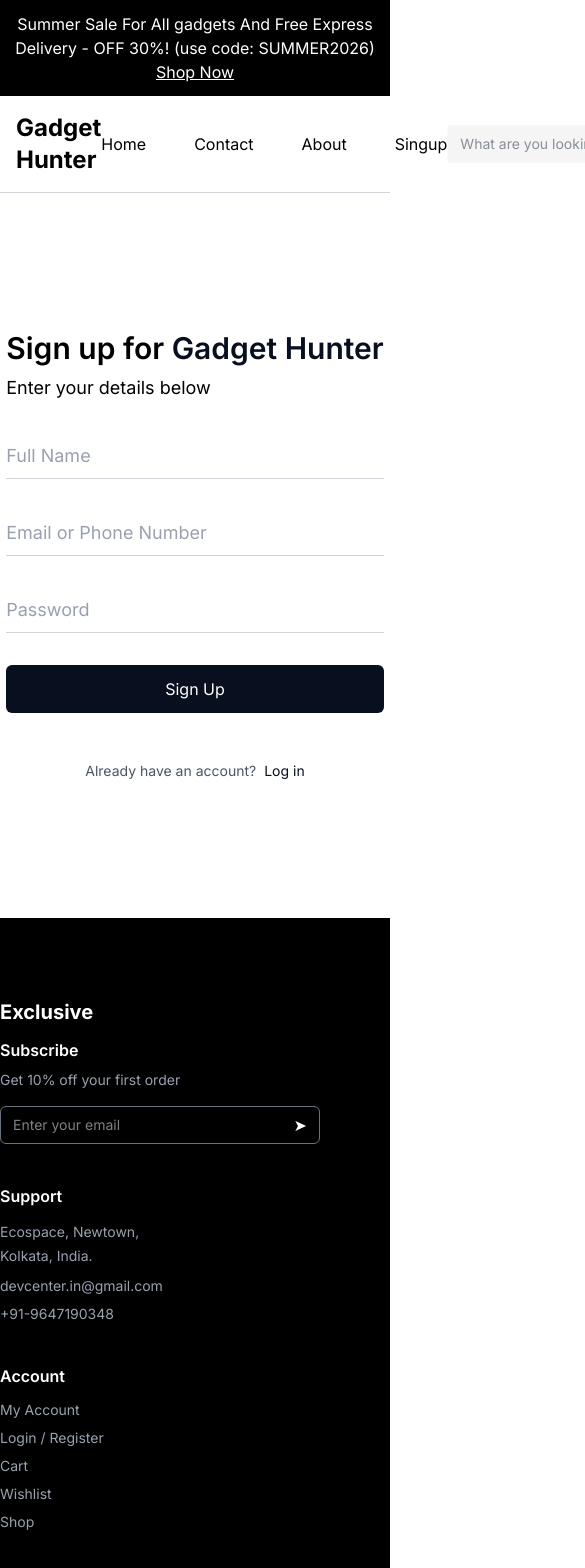
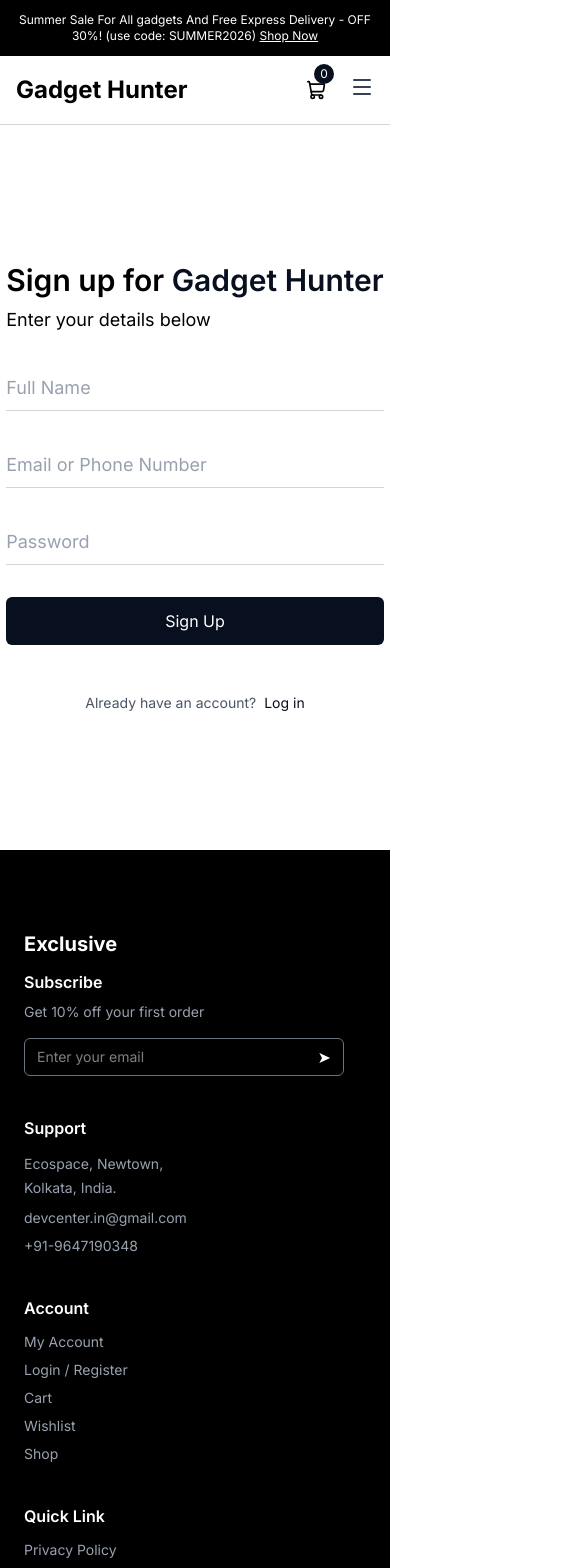
Before and after one commit to aslamparvej/E-Commerce-Website, a React (Vite) app: page /signup in a window 390 px wide. Shown: the top 1568 px of the page, 585 px wide, since content can reach past the window. Built offline with nearby package versions, Linux system fonts and the light colour scheme.

Commit message:
Make it responsive

```diff
--- a/src/components/Footer.jsx
+++ b/src/components/Footer.jsx
@@ -2,9 +2,10 @@ import React from "react";
 import { Copyright } from "lucide-react";
 
 const Footer = () => {
+  const currentYear = new Date().getFullYear();
   return (
     <footer className="bg-black text-white">
-      <div className="max-w-7xl mx-auto py-20">
+      <div className="max-w-7xl mx-auto py-20 px-6 lg:px-0 md:px-0">
         <div className="grid grid-cols-1 sm:grid-cols-2 md:grid-cols-3 lg:grid-cols-5 gap-10">
           {/* Column 1 - Subscribe */}
           <div>
@@ -126,8 +127,8 @@ const Footer = () => {
         </div>
       </div>
       <div className="py-4 border-t-[0.5px] border-gray-800">
-        <p className="flex gap-2 justify-center text-[1rem] text-[#F9F9F933] text-center">
-          <Copyright /> Copyright Gudget Hunter {Date.year}. All right reserved
+        <p className="flex gap-2 justify-center items-center text-[1rem] text-[#F9F9F933] text-center">
+          <Copyright size={16} /> Copyright Gudget Hunter {currentYear}. All right reserved
         </p>
       </div>
     </footer>
--- a/src/components/Header.jsx
+++ b/src/components/Header.jsx
@@ -1,17 +1,36 @@
-import React from "react";
+import { useState } from "react";
+import { Link } from "react-router-dom";
+import { Menu, X } from "lucide-react";
 import Navbar from "./Navbar";
 import Searchbar from "./Searchbar";
 import Cart from "./Cart";
 
 const Header = () => {
+  const [isMobileMenuOpen, setIsMobileMenuOpen] = useState(false);
+
   return (
     <header className="sticky top-0 z-50 bg-white p-4 border-b-[0.5px] border-gray-300">
       <div className="max-w-7xl mx-auto flex justify-between items-center">
-        <h1 className="text-black font-bold text-2xl">Gadget Hunter</h1>
-        <Navbar />
+        <Link to="/">
+          <h1 className="text-black font-bold text-2xl sm:text-lg">
+            Gadget Hunter
+          </h1>
+        </Link>
+        <Navbar
+          isMobileMenuOpen={isMobileMenuOpen}
+          setIsMobileMenuOpen={setIsMobileMenuOpen}
+        />
         <div className="flex gap-4 items-center">
           <Searchbar />
           <Cart />
+          <div className="md:hidden">
+            <button
+              onClick={() => setIsMobileMenuOpen(!isMobileMenuOpen)}
+              className="text-gray-700 focus:outline-none"
+            >
+              {isMobileMenuOpen ? <X /> : <Menu />}
+            </button>
+          </div>
         </div>
       </div>
     </header>
--- a/src/components/Hero.jsx
+++ b/src/components/Hero.jsx
@@ -32,7 +32,7 @@ const Hero = () => {
       <div className="hidden lg:block w-64 shrink-0">
         <Sidebar />
       </div>
-      <div className="flex-1 p-4 sm:p-6 lg:p-8 pb-0">
+      <div className="flex-1 p-4 sm:p-6 lg:p-8 pb-0 w-full">
         <Carousel slides={slides} />
       </div>
     </section>
--- a/src/components/Navbar.jsx
+++ b/src/components/Navbar.jsx
@@ -1,15 +1,27 @@
-import React from "react";
+import {useState} from "react";
 import { NavLink } from "react-router-dom";
 
-const Navbar = () => {
+const Navbar = ({ isMobileMenuOpen, setIsMobileMenuOpen }) => {
   return (
     <nav>
-      <ul className="flex gap-12">
+      <ul className="gap-12 md:flex hidden">
         <li><NavLink to="/" className={({isActive})=> isActive ? "text-primary font-medium" : "" }>Home</NavLink></li>
         <li><NavLink to="/contact">Contact</NavLink></li>
         <li><NavLink to="/about">About</NavLink></li>
-        <li><NavLink to="/signup">Singup</NavLink></li>
+        <li><NavLink to="/signup">Signup</NavLink></li>
       </ul>
+
+        {/* Mobile Menu */}
+        <div className="md:hidden">
+          {isMobileMenuOpen && (
+            <ul className="absolute bg-white w-full left-0 top-full mt-2 p-4 shadow-lg">
+              <li><NavLink to="/" className={({isActive})=> isActive ? "text-primary font-medium block py-2" : "block py-2" }>Home</NavLink></li>
+              <li><NavLink to="/contact" className={({isActive})=> isActive ? "text-primary font-medium block py-2" : "block py-2" }>Contact</NavLink></li>
+              <li><NavLink to="/about" className={({isActive})=> isActive ? "text-primary font-medium block py-2" : "block py-2" }>About</NavLink></li>
+              <li><NavLink to="/signup" className={({isActive})=> isActive ? "text-primary font-medium block py-2" : "block py-2" }>Signup</NavLink></li>
+            </ul>
+          )}
+        </div>
     </nav>
   )
 }
--- a/src/components/ProductList.jsx
+++ b/src/components/ProductList.jsx
@@ -17,7 +17,7 @@ const ProductList = () => {
   if (loading) return <Loading />;
 
   return (
-    <div className="grid grid-cols-1 sm:grid-cols-2 md:grid-cols-3 lg:grid-cols-4 gap-x-8 gap-y-12">
+    <div className="grid grid-cols-1 sm:grid-cols-2 md:grid-cols-3 lg:grid-cols-4 gap-x-8 gap-y-12 px-6 md:px-0 lg:px-0">
       {items.map((product) => (
         <ProductCard product={product} key={product.id} />
       ))}
--- a/src/components/Searchbar.jsx
+++ b/src/components/Searchbar.jsx
@@ -1,15 +1,22 @@
-import React, {useState} from "react";
+import { useState } from "react";
 import { Search } from "lucide-react";
 
 const Searchbar = () => {
-    const [searchInput, setSearchInput] = useState("");
+  const [searchInput, setSearchInput] = useState("");
 
   return (
-    <div className="bg-[#F5F5F5] rounded-sm relative">
-        <input type="text" className="ps-3 pe-12 py-2 text-gray-800 text-sm border border-gray-50 rounded-sm focus:border focus:border-gray-400 focus:outline-0" value={searchInput} onChange={ e => setSearchInput(e.target.value)} placeholder="What are you looking for?" />
-        <Search size={16} className="absolute right-4 top-1/2 -translate-y-1/2" />
+    <div className="bg-[#F5F5F5] rounded-sm relative hidden md:block">
+      <input
+        type="text"
+        className="ps-3 pe-12 py-2 text-gray-800 text-sm border border-gray-50 rounded-sm focus:border focus:border-gray-400 focus:outline-0"
+        value={searchInput}
+        onChange={(e) => setSearchInput(e.target.value)}
+        placeholder="What are you looking for?"
+
+      />
+      <Search size={16} className="absolute right-4 top-1/2 -translate-y-1/2" />
     </div>
-  )
-}
+  );
+};
 
 export default Searchbar;
--- a/src/components/Topbar.jsx
+++ b/src/components/Topbar.jsx
@@ -4,7 +4,7 @@ import { Link } from "react-router-dom";
 const Topbar = () => {
   return (
     <div className="bg-black p-3 top-0 left-0 right-0">
-      <p className="text-white text-center">
+      <p className="text-white text-center md:text-lg lg:text-lg text-xs">
         Summer Sale For All gadgets And Free Express Delivery - OFF 30%! (use code: SUMMER2026) {" "}
         <Link to="/" className="underline">Shop Now</Link>
       </p>
--- a/src/components/UI/Carousel.jsx
+++ b/src/components/UI/Carousel.jsx
@@ -34,7 +34,7 @@ const Carousel = ({ slides, autoSlide = true, interval = 3000 }) => {
                 <p className="text-white text-lg">{slide.subtitle}</p>
               )}
               {slide.title && (
-                <h2 className="text-white text-5xl leading-tight font-semibold">
+                <h2 className="text-white md:text-5xl lg:text-5xl text-2xl leading-tight font-semibold">
                   {slide.title}
                 </h2>
               )}
```
